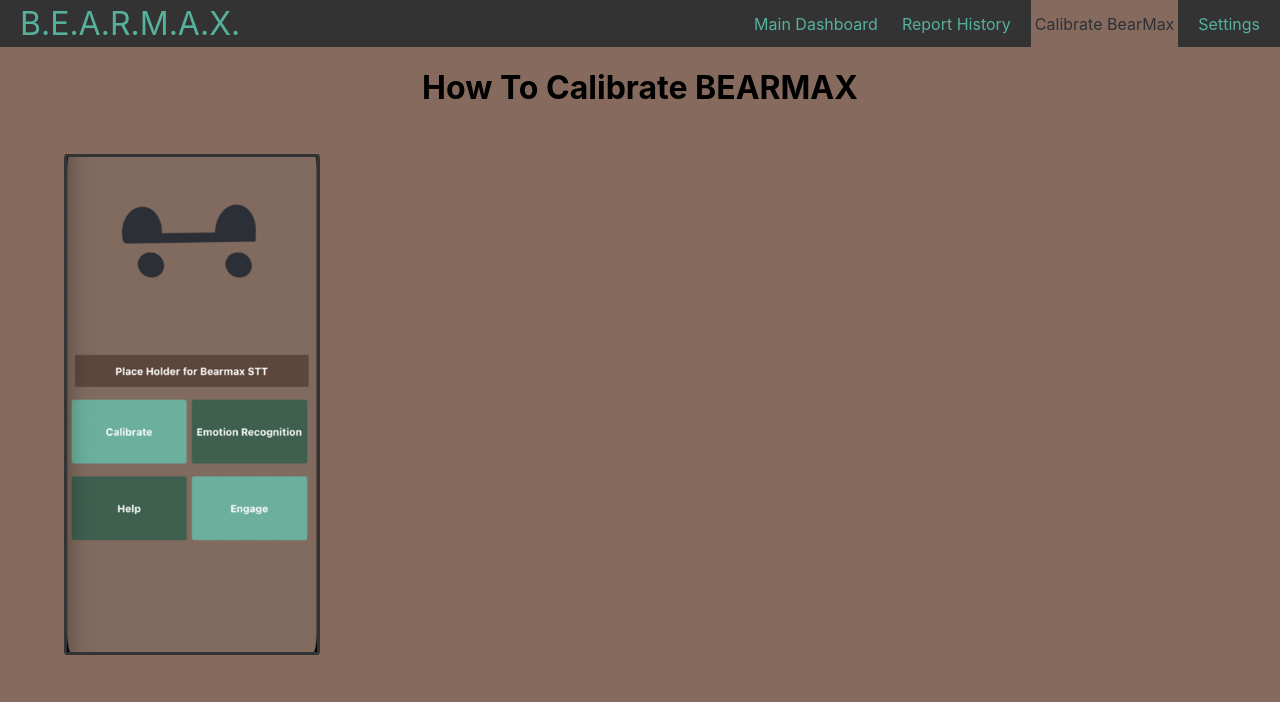
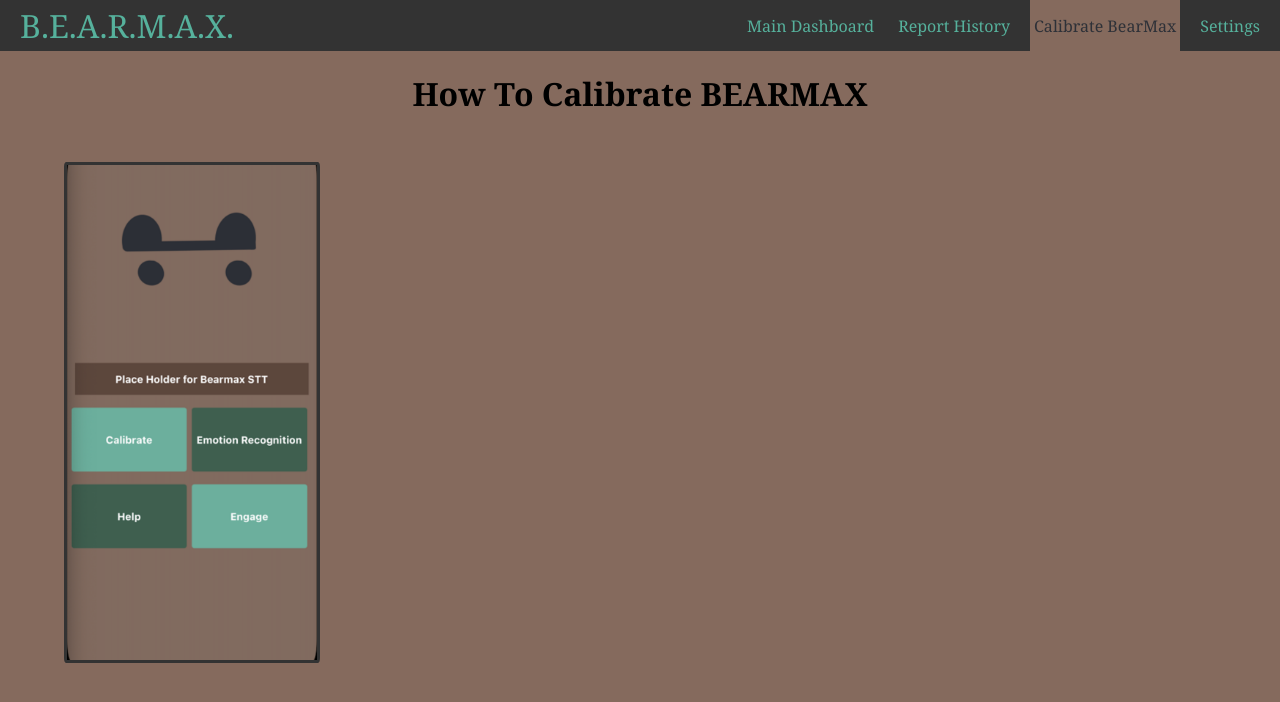
Before and after one commit to Bearmax-UCF/BEARMAX, a React (Create React App) app in the folder Client/: page /calibrate in a window 1280 px wide. Shown: the top 702 px of the page. Built offline with nearby package versions, Linux system fonts and the light colour scheme.

Commit message:
font change

```diff
--- a/Client/src/App.css
+++ b/Client/src/App.css
@@ -2,4 +2,6 @@
   text-align: center;
   background-color: #856a5d;
   min-height: 100vh;
+
+  font-family: Georgia, serif;
 }
```
